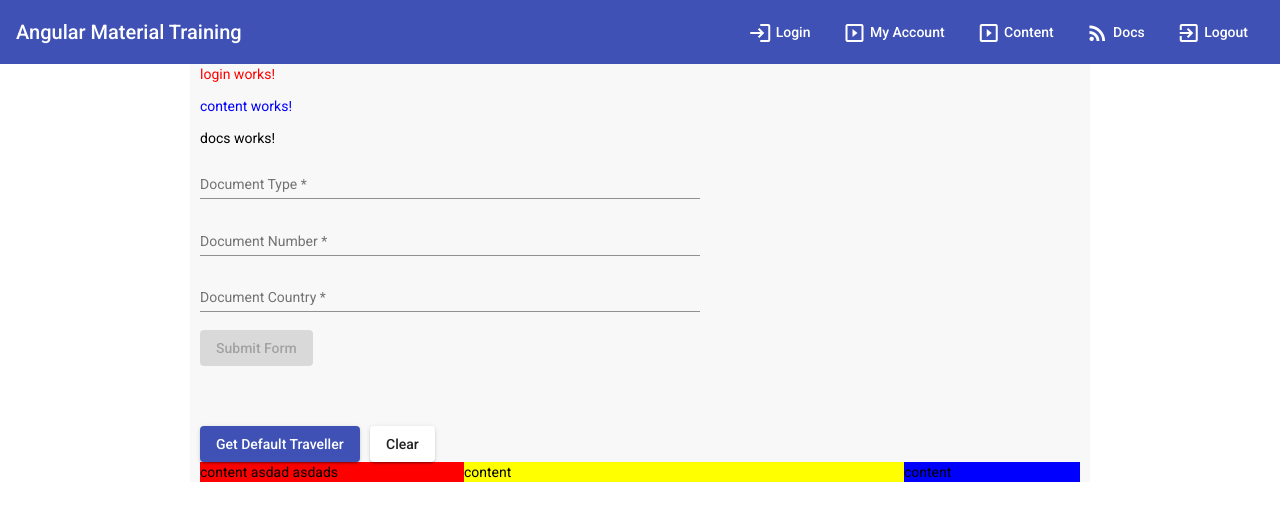
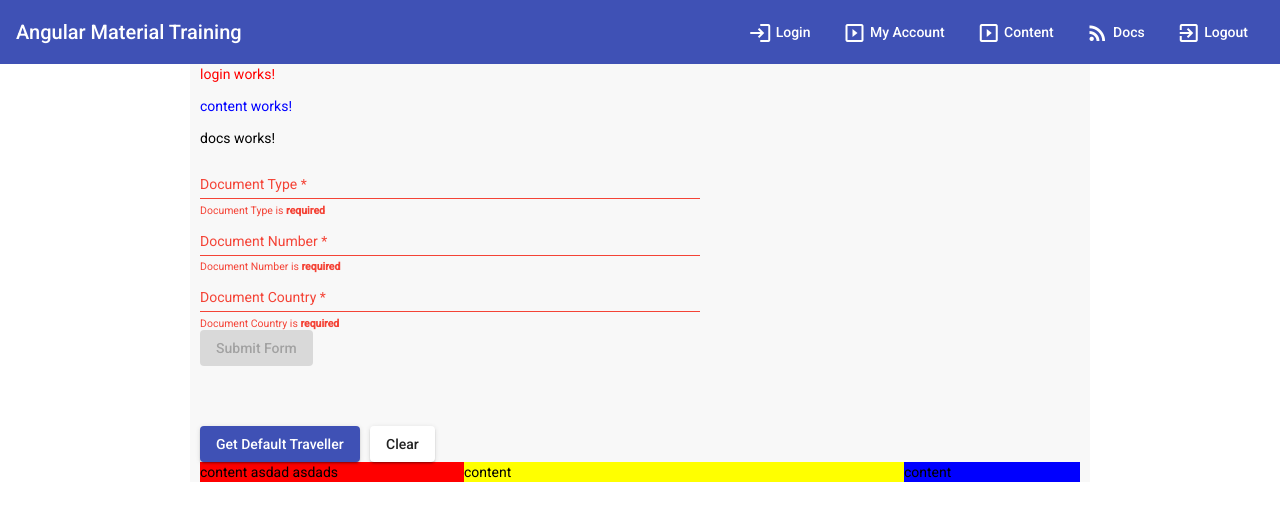
Before and after one commit to inspirexs/angular-training-updated, an Angular app: page / in a window 1280 px wide. Both pictures are taken after a click on the button "Clear". Shown: the top 520 px of the page. Built offline with nearby package versions, Linux system fonts and the light colour scheme.

Commit message:
removing touched and fire touched manually

```diff
--- a/src/app/components/docs/docs.component.html
+++ b/src/app/components/docs/docs.component.html
@@ -14,10 +14,10 @@
     <input
     formControlName="documentType"
     matInput placeholder="Enter Your Document Type" value="">
-    <mat-error *ngIf="documentForm.get('documentType').hasError('required') && documentForm.get('documentType').touched">
+    <mat-error *ngIf="documentForm.get('documentType').hasError('required')">
       Document Type is <strong>required</strong>
     </mat-error>
-    <mat-error *ngIf="documentForm.get('documentType').hasError('pattern') && documentForm.get('documentType').touched">
+    <mat-error *ngIf="documentForm.get('documentType').hasError('pattern')">
       Document Type has to be <strong>PASSPORT or ID_CARD</strong>
     </mat-error>
   </mat-form-field>
@@ -29,7 +29,7 @@
     <input
     formControlName="documentNumber"
     matInput placeholder="Enter Your Document Number" value="">
-    <mat-error *ngIf="documentForm.get('documentNumber').errors && documentForm.get('documentNumber').touched">
+    <mat-error *ngIf="documentForm.get('documentNumber').errors">
       Document Number is <strong>required</strong>
     </mat-error>
   </mat-form-field>
@@ -41,7 +41,7 @@
     <input
     formControlName="documentCountry"
     matInput placeholder="Enter Your Document Country" value="">
-    <mat-error *ngIf="documentForm.get('documentCountry').errors && documentForm.get('documentCountry').touched">
+    <mat-error *ngIf="documentForm.get('documentCountry').errors">
       Document Country is <strong>required</strong>
     </mat-error>
   </mat-form-field>
--- a/src/app/components/docs/docs.component.ts
+++ b/src/app/components/docs/docs.component.ts
@@ -35,6 +35,11 @@
 
   clearTraveller(): void{
     this.traveller = null;
+    console.log(this.documentForm.get('documentType').hasError('required'));
+    Object.keys(this.documentForm.controls).forEach(field => {
+      const control = this.documentForm.get(field);
+      control.markAsTouched({ onlySelf: true });
+    });
   }
 
   submitForm(): void{
```
